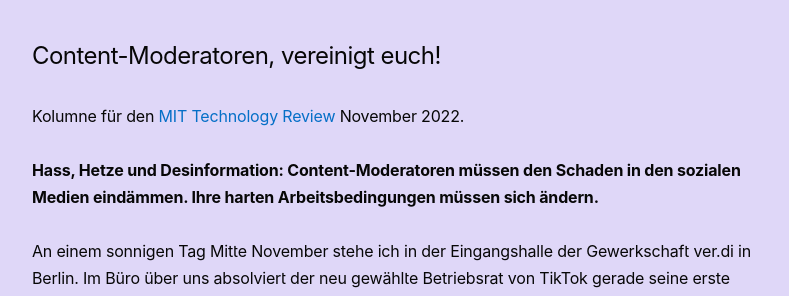
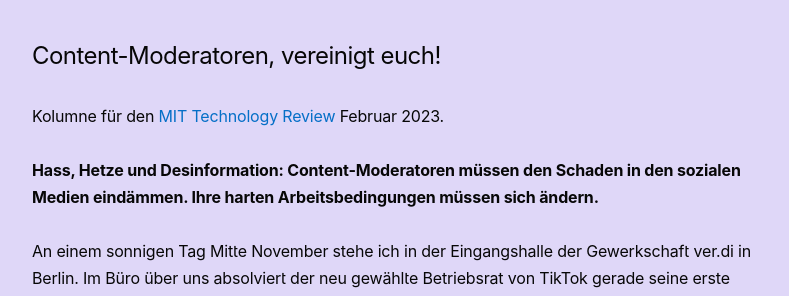
Before and after one commit to juliakloiber/juliakloiber.github.io, a Jekyll site: the page built from _posts/2023-02-01-klick.md, in a window 1280 px wide. Shown: the part 140-436 px from the top of the page, without its empty margins (244-1033 px from the left). Built offline with Jekyll 4.4.1, drawn with Linux system fonts in a browser that asks for light colours; some web fonts are replaced.

Commit message:
Update and rename 2022-11-01-klick.md to 2023-02-01-klick.md

```diff
--- a/_posts/2022-11-01-klick.md
+++ b/_posts/2023-02-01-klick.md
@@ -8,7 +8,7 @@ preview-image: /img/column/kolumne_klick.jpg
 
 # Content-Moderatoren, vereinigt euch!
 
-<p>Kolumne für den <a href="https://www.heise.de/meinung/Kommentar-Content-Moderatoren-vereinigt-euch-7454618.html">MIT Technology Review </a> November 2022.</p>
+<p>Kolumne für den <a href="https://www.heise.de/meinung/Kommentar-Content-Moderatoren-vereinigt-euch-7454618.html">MIT Technology Review </a> Februar 2023.</p>
 <b>Hass, Hetze und Desinformation: Content-Moderatoren müssen den Schaden in den sozialen Medien eindämmen. Ihre harten Arbeitsbedingungen müssen sich ändern. </b>
 
 <p>An einem sonnigen Tag Mitte November stehe ich in der Eingangshalle der Gewerkschaft ver.di in Berlin. Im Büro über uns absolviert der neu gewählte Betriebsrat von TikTok gerade seine erste Schulung. Ich bin hier, um mich mit ihnen über einen der prekärsten Jobs in der Techbranche auszutauschen: den der Content-Moderation.
```
